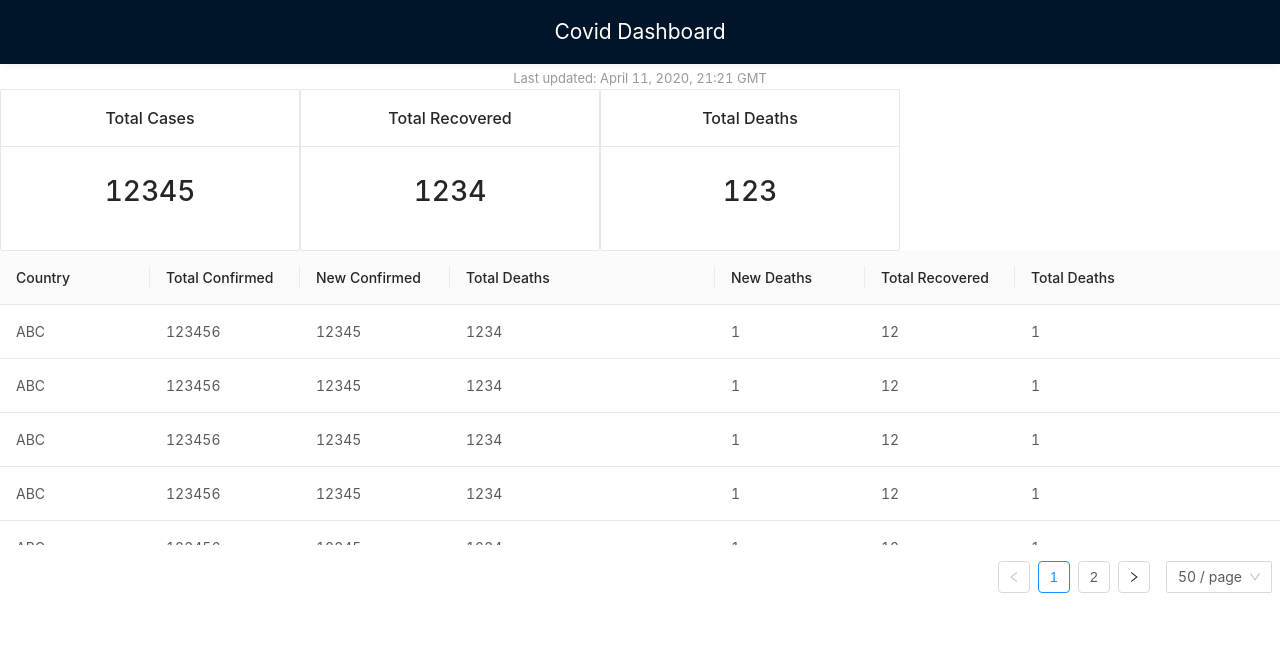
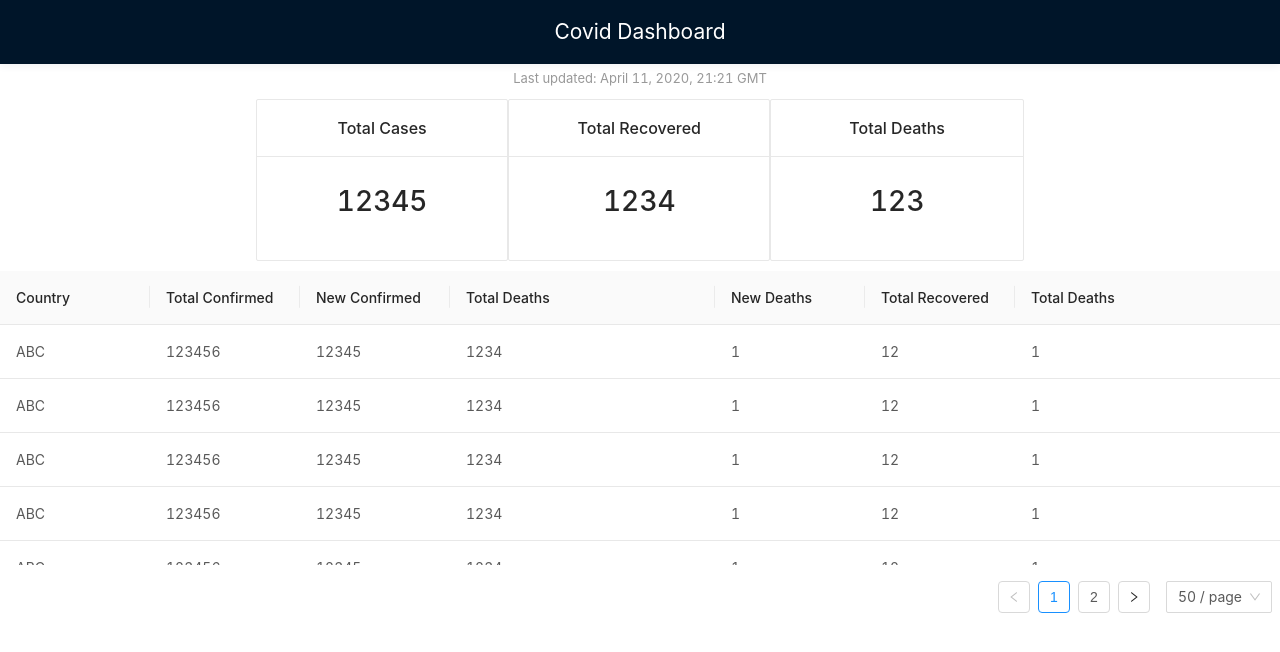
Before and after one commit to singhgagan008/dashboard, a React (Create React App) app: page / in a window 1280 px wide. Shown: the top 652 px of the page. Built offline with nearby package versions, Linux system fonts and the light colour scheme.

Commit message:
centered tables

```diff
--- a/src/app/App.js
+++ b/src/app/App.js
@@ -64,9 +64,11 @@ const App = () => {
         <div className = 'last-updated' >
           Last updated: April 11, 2020, 21:21 GMT
         </div>
-        <CardComponent name={"Total Cases"} data={12345}/>
-        <CardComponent name={"Total Recovered"} data={1234}/>
-        <CardComponent name={"Total Deaths"} data={123}/>
+        <div className='card-table'>
+          <CardComponent name={"Total Cases"} data={12345}/>
+          <CardComponent name={"Total Recovered"} data={1234}/>
+          <CardComponent name={"Total Deaths"} data={123}/>
+        </div>
         <Table
         columns={columns}
         dataSource={data}
--- a/src/app/app.css
+++ b/src/app/app.css
@@ -4,3 +4,7 @@
     margin-top:5px;
     text-align:center;
 }
+
+.card-table {
+    margin: 10px 20% 10px 20%;
+}
```
